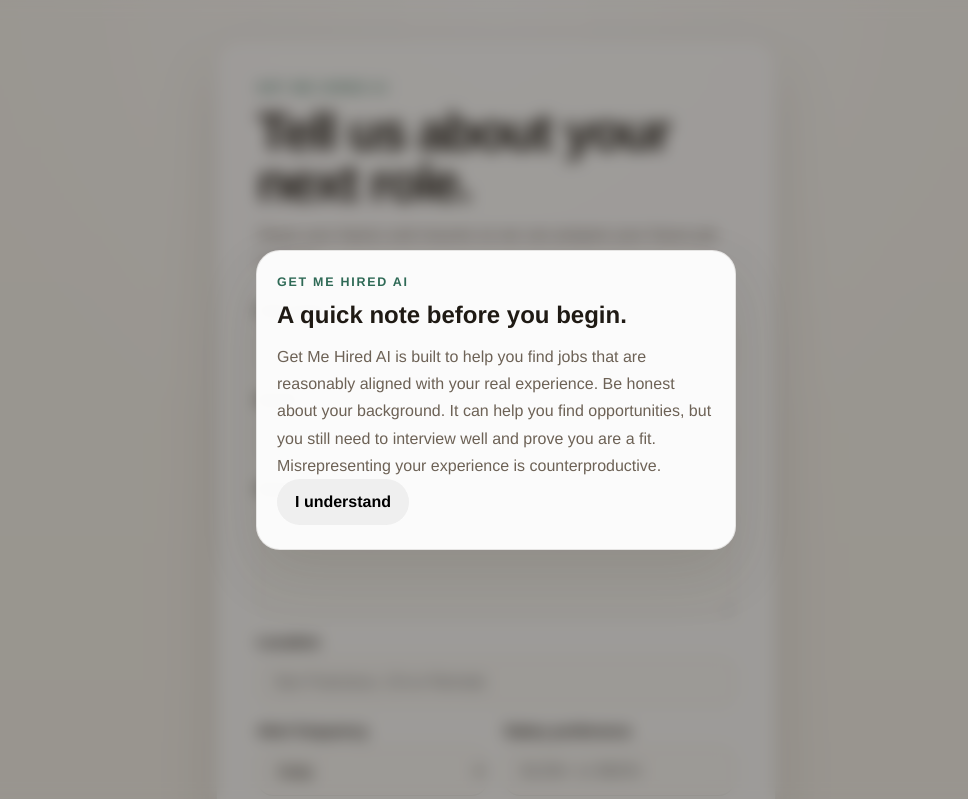
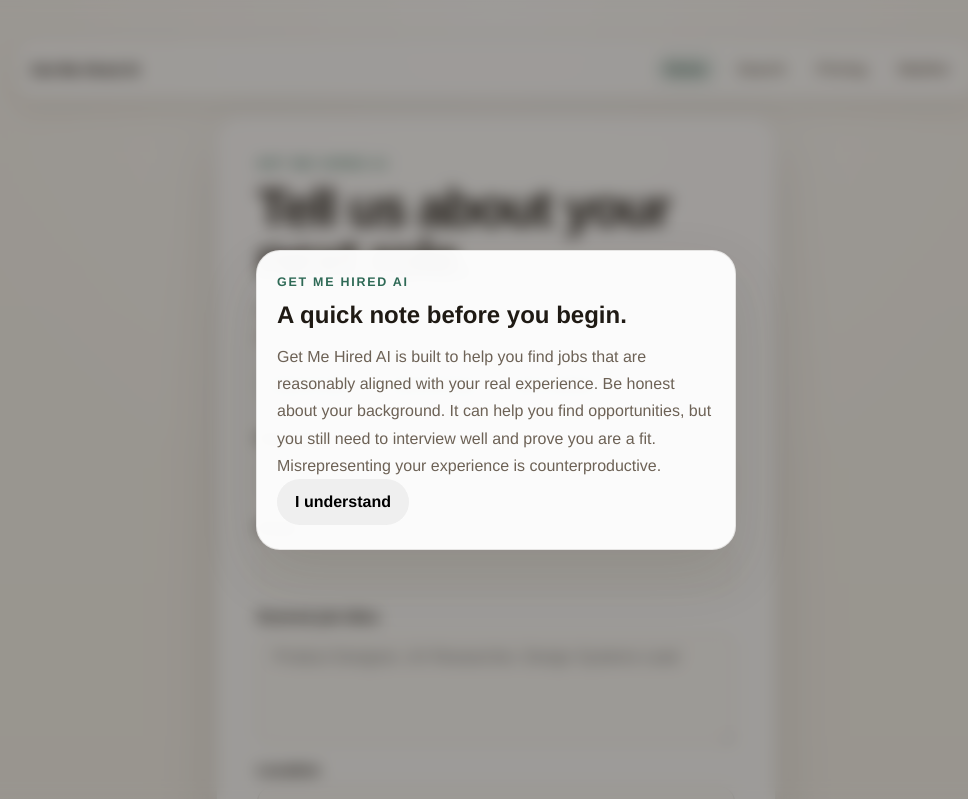
Before and after one commit to omgbrasco/get-me-hired-ai, a website: page public/index.html in a window 1280 px wide. Shown: the top 799 px of the page, without its empty margins (144-1112 px from the left). Drawn offline with Linux system fonts and the light colour scheme.

Commit message:
Connect site pages with shared navigation

```diff
--- a/public/index.html
+++ b/public/index.html
@@ -22,12 +22,27 @@
     </div>
 
     <main class="page-shell">
+      <nav class="site-nav" aria-label="Primary">
+        <a class="site-brand" href="/">Get Me Hired AI</a>
+        <div class="site-nav-links">
+          <a href="/" aria-current="page">Home</a>
+          <a href="/search.html">Search</a>
+          <a href="/pricing.html">Pricing</a>
+          <a href="/waitlist.html">Waitlist</a>
+        </div>
+      </nav>
+
       <section class="card">
         <div class="eyebrow">Get Me Hired AI</div>
         <h1>Tell us about your next role.</h1>
         <p class="intro">
           Share your basics and resume so we can prepare your future job matches.
         </p>
+        <div class="home-links" aria-label="Explore more pages">
+          <a href="/search.html">Search jobs</a>
+          <a href="/pricing.html">View pricing</a>
+          <a href="/waitlist.html">Join waitlist</a>
+        </div>
 
         <form id="intake-form" class="intake-form" enctype="multipart/form-data">
           <label class="field">
--- a/public/styles.css
+++ b/public/styles.css
@@ -43,8 +43,59 @@ textarea {
   min-height: 100vh;
   padding: 24px 16px 48px;
   display: flex;
-  align-items: flex-start;
-  justify-content: center;
+  flex-direction: column;
+  align-items: center;
+  justify-content: flex-start;
+  gap: 18px;
+}
+
+.site-nav {
+  width: 100%;
+  max-width: 960px;
+  display: flex;
+  align-items: center;
+  justify-content: space-between;
+  gap: 16px;
+  padding: 12px 14px;
+  border: 1px solid rgba(39, 34, 24, 0.08);
+  border-radius: 18px;
+  background: rgba(255, 255, 255, 0.72);
+  box-shadow: 0 12px 28px rgba(58, 47, 31, 0.08);
+  -webkit-backdrop-filter: blur(14px);
+  backdrop-filter: blur(14px);
+}
+
+.site-brand {
+  color: var(--text);
+  font-size: 0.95rem;
+  font-weight: 700;
+  letter-spacing: -0.02em;
+  text-decoration: none;
+  white-space: nowrap;
+}
+
+.site-nav-links {
+  display: flex;
+  flex-wrap: wrap;
+  justify-content: flex-end;
+  gap: 8px;
+}
+
+.site-nav-links a {
+  padding: 8px 12px;
+  border-radius: 999px;
+  color: var(--muted);
+  font-size: 0.9rem;
+  font-weight: 600;
+  text-decoration: none;
+  transition: background 140ms ease, color 140ms ease;
+}
+
+.site-nav-links a:hover,
+.site-nav-links a:focus-visible,
+.site-nav-links a[aria-current="page"] {
+  background: rgba(47, 106, 86, 0.1);
+  color: var(--accent-strong);
 }
 
 .modal-overlay {
@@ -119,6 +170,30 @@ h1 {
   color: var(--muted);
   font-size: 1rem;
   line-height: 1.6;
+}
+
+.home-links {
+  display: flex;
+  flex-wrap: wrap;
+  gap: 10px;
+  margin-top: 18px;
+}
+
+.home-links a {
+  padding: 9px 14px;
+  border-radius: 999px;
+  background: rgba(47, 106, 86, 0.08);
+  color: var(--accent-strong);
+  font-size: 0.9rem;
+  font-weight: 700;
+  text-decoration: none;
+  transition: background 140ms ease, transform 140ms ease;
+}
+
+.home-links a:hover,
+.home-links a:focus-visible {
+  background: rgba(47, 106, 86, 0.14);
+  transform: translateY(-1px);
 }
 
 .trust-note,
@@ -434,3 +509,15 @@ button:disabled {
     grid-template-columns: 1fr 1fr;
   }
 }
+
+@media (max-width: 639px) {
+  .site-nav {
+    align-items: flex-start;
+    flex-direction: column;
+  }
+
+  .site-nav-links {
+    width: 100%;
+    justify-content: flex-start;
+  }
+}
```
Also changed, not shown: public/pricing.html (+10 -0 lines), public/search.html (+10 -0 lines), public/waitlist.html (+10 -0 lines).
